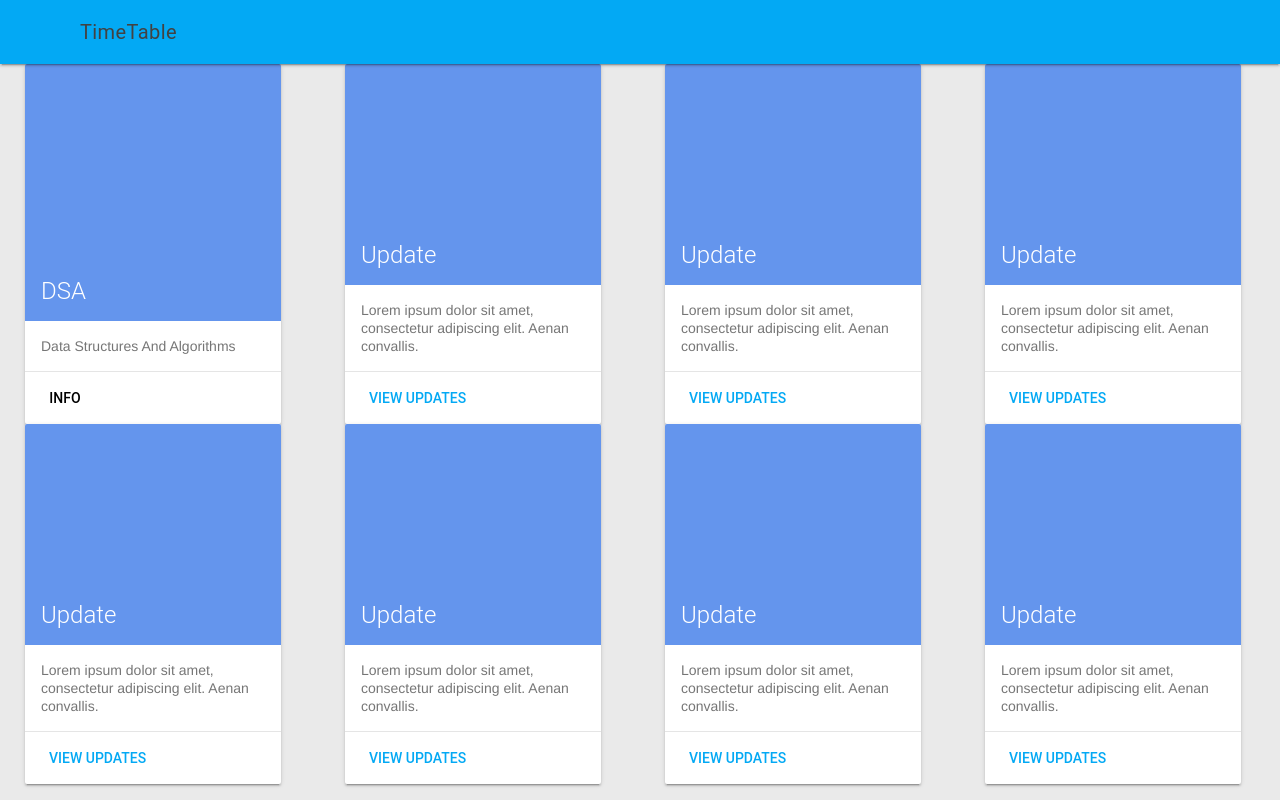
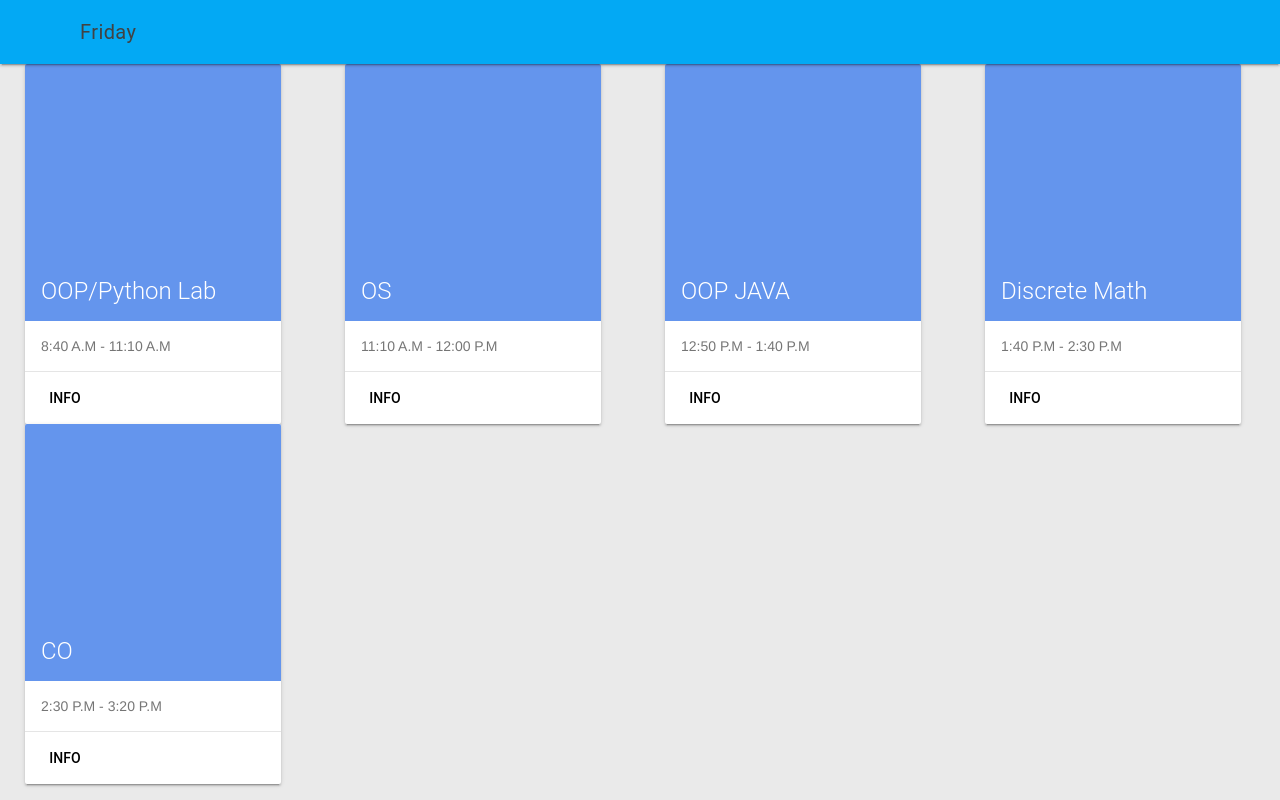
Before and after one commit to subhani-syed/TimeTable, a plain HTML site: page friday.html in a window 1280 px wide. Drawn offline with nearby package versions, Linux system fonts and the light colour scheme.

Commit message:
Added Friday Classes

```diff
--- a/friday.html
+++ b/friday.html
@@ -18,7 +18,7 @@
         <header class="mdl-layout__header">
             <div class="mdl-layout__header-row">
                 <!-- Title -->
-                <span class="mdl-layout-title">TimeTable</span>
+                <span class="mdl-layout-title">Friday</span>
                 <!-- Add spacer, to align navigation to the right -->
                 <div class="mdl-layout-spacer"></div>
                 <!-- Navigation. We hide it in small screens. -->
@@ -49,25 +49,23 @@
                 <!-- Square card -->
                 <div class="demo-card-square mdl-card mdl-shadow--2dp">
                     <div class="mdl-card__title mdl-card--expand">
-                        <h2 class="mdl-card__title-text">DSA</h2>
+                        <h2 class="mdl-card__title-text">OOP/Python Lab</h2>
                     </div>
                     <div class="mdl-card__supporting-text">
-                        Data Structures And Algorithms
+                        8:40 A.M - 11:10 A.M
                     </div>
                     <div class="mdl-card__actions mdl-card--border">
-                        <!--  -->
                         <button id="show-dialog" type="button" class="mdl-button">Info</button>
                         <dialog class="mdl-dialog">
-                            <h4 class="mdl-dialog__title">DSA-</h4>
-                            <h3 class="mdl-dialog__title">Murali Krishna</h3>
+                            <h4 class="mdl-dialog__title">OOP/Python Lab-</h4>
                             <div class="mdl-dialog__content">
                                 <p>
-                                    8:40 - 9:30 A.M
+                                    Mr.R.V.V.Murali Krishana/Mr.P.Praveen Kumar,Mr.Ch.Rajesh
                                 </p>
                             </div>
                             <div class="mdl-dialog__actions">
-                                <!-- <button type="button" class="mdl-button">Agree</button> -->
-                                <button type="button" class="mdl-button mdl-button--colored mdl-js-button mdl-js-ripple-effect close">Okay</button>
+                                <button type="button"
+                                    class="mdl-button mdl-button--colored mdl-js-button mdl-js-ripple-effect close">Okay</button>
                             </div>
                         </dialog>
                         <script>
@@ -83,121 +81,94 @@
                                 dialog.close();
                             });
                         </script>
-                        <!--  -->
-                        <!-- <a class="mdl-button mdl-button--colored mdl-js-button mdl-js-ripple-effect">
-                            View
-                        </a> -->
                     </div>
                 </div>
 
                 <div class="demo-card-square mdl-card mdl-shadow--2dp">
                     <div class="mdl-card__title mdl-card--expand">
-                        <h2 class="mdl-card__title-text">Update</h2>
+                        <h2 class="mdl-card__title-text">OS</h2>
                     </div>
                     <div class="mdl-card__supporting-text">
-                        Lorem ipsum dolor sit amet, consectetur adipiscing elit.
-                        Aenan convallis.
+                        11:10 A.M - 12:00 P.M
                     </div>
                     <div class="mdl-card__actions mdl-card--border">
-                        <a class="mdl-button mdl-button--colored mdl-js-button mdl-js-ripple-effect">
-                            View Updates
-                        </a>
+                        <!--  -->
+                        <button id="os" type="button" class="mdl-button">Info</button>
+                        <script>
+                            var os = document.getElementById("os");
+                            os.addEventListener('click', () => {
+                                alert("Mr.D.Nagatej");
+                            })
+                        </script>
                     </div>
                 </div>
 
                 <div class="demo-card-square mdl-card mdl-shadow--2dp">
                     <div class="mdl-card__title mdl-card--expand">
-                        <h2 class="mdl-card__title-text">Update</h2>
+                        <h2 class="mdl-card__title-text">OOP JAVA</h2>
                     </div>
                     <div class="mdl-card__supporting-text">
-                        Lorem ipsum dolor sit amet, consectetur adipiscing elit.
-                        Aenan convallis.
+                        12:50 P.M - 1:40 P.M
                     </div>
                     <div class="mdl-card__actions mdl-card--border">
-                        <a class="mdl-button mdl-button--colored mdl-js-button mdl-js-ripple-effect">
-                            View Updates
-                        </a>
+                        <button id="show-dialog1" type="button" onClick="test()" class="mdl-button">Info</button>
+                        <dialog class="mdl-dialog">
+                            <h4 class="mdl-dialog__title">Lab</h4>
+                            <div class="mdl-dialog__content">
+                                <p>
+                                    Mr.R.V.V Murali Krishna
+                                </p>
+                            </div>
+                            <div class="mdl-dialog__actions">
+                                <button type="button"
+                                    class="mdl-button mdl-button--colored mdl-js-button mdl-js-ripple-effect close">Okay</button>
+                            </div>
+                        </dialog>
+                        <script>
+                            function test() {
+                                alert("Mr.R.V.V Murali Krishan");
+                            }
+                        </script>
                     </div>
                 </div>
 
                 <div class="demo-card-square mdl-card mdl-shadow--2dp">
                     <div class="mdl-card__title mdl-card--expand">
-                        <h2 class="mdl-card__title-text">Update</h2>
+                        <h2 class="mdl-card__title-text">Discrete Math</h2>
                     </div>
                     <div class="mdl-card__supporting-text">
-                        Lorem ipsum dolor sit amet, consectetur adipiscing elit.
-                        Aenan convallis.
+                        1:40 P.M - 2:30 P.M
                     </div>
                     <div class="mdl-card__actions mdl-card--border">
-                        <a class="mdl-button mdl-button--colored mdl-js-button mdl-js-ripple-effect">
-                            View Updates
-                        </a>
+                        <button id="dms" type="button" class="mdl-button">Info</button>
+                        <script>
+                            var dms = document.getElementById("dms");
+                            dms.addEventListener('click', () => {
+                                alert("Mr.G.Srikanth");
+                            })
+                        </script>
                     </div>
                 </div>
 
                 <div class="demo-card-square mdl-card mdl-shadow--2dp">
                     <div class="mdl-card__title mdl-card--expand">
-                        <h2 class="mdl-card__title-text">Update</h2>
+                        <h2 class="mdl-card__title-text">CO</h2>
                     </div>
                     <div class="mdl-card__supporting-text">
-                        Lorem ipsum dolor sit amet, consectetur adipiscing elit.
-                        Aenan convallis.
+                        2:30 P.M - 3:20 P.M
                     </div>
                     <div class="mdl-card__actions mdl-card--border">
-                        <a class="mdl-button mdl-button--colored mdl-js-button mdl-js-ripple-effect">
-                            View Updates
-                        </a>
+                        <button id="co" type="button" class="mdl-button">Info</button>
+                        <script>
+                            var co = document.getElementById("co");
+                            co.addEventListener('click', () => {
+                                alert("Mr.Ch.Rajesh");
+                            })
+                        </script>
                     </div>
                 </div>
-
-                <div class="demo-card-square mdl-card mdl-shadow--2dp">
-                    <div class="mdl-card__title mdl-card--expand">
-                        <h2 class="mdl-card__title-text">Update</h2>
-                    </div>
-                    <div class="mdl-card__supporting-text">
-                        Lorem ipsum dolor sit amet, consectetur adipiscing elit.
-                        Aenan convallis.
-                    </div>
-                    <div class="mdl-card__actions mdl-card--border">
-                        <a class="mdl-button mdl-button--colored mdl-js-button mdl-js-ripple-effect">
-                            View Updates
-                        </a>
-                    </div>
-                </div>
-
-                <div class="demo-card-square mdl-card mdl-shadow--2dp">
-                    <div class="mdl-card__title mdl-card--expand">
-                        <h2 class="mdl-card__title-text">Update</h2>
-                    </div>
-                    <div class="mdl-card__supporting-text">
-                        Lorem ipsum dolor sit amet, consectetur adipiscing elit.
-                        Aenan convallis.
-                    </div>
-                    <div class="mdl-card__actions mdl-card--border">
-                        <a class="mdl-button mdl-button--colored mdl-js-button mdl-js-ripple-effect">
-                            View Updates
-                        </a>
-                    </div>
-                </div>
-
-                <div class="demo-card-square mdl-card mdl-shadow--2dp">
-                    <div class="mdl-card__title mdl-card--expand">
-                        <h2 class="mdl-card__title-text">Update</h2>
-                    </div>
-                    <div class="mdl-card__supporting-text">
-                        Lorem ipsum dolor sit amet, consectetur adipiscing elit.
-                        Aenan convallis.
-                    </div>
-                    <div class="mdl-card__actions mdl-card--border">
-                        <a class="mdl-button mdl-button--colored mdl-js-button mdl-js-ripple-effect">
-                            View Updates
-                        </a>
-                    </div>
-                </div>
-
             </div>
         </main>
     </div>
 </body>
-
 </html>
```
